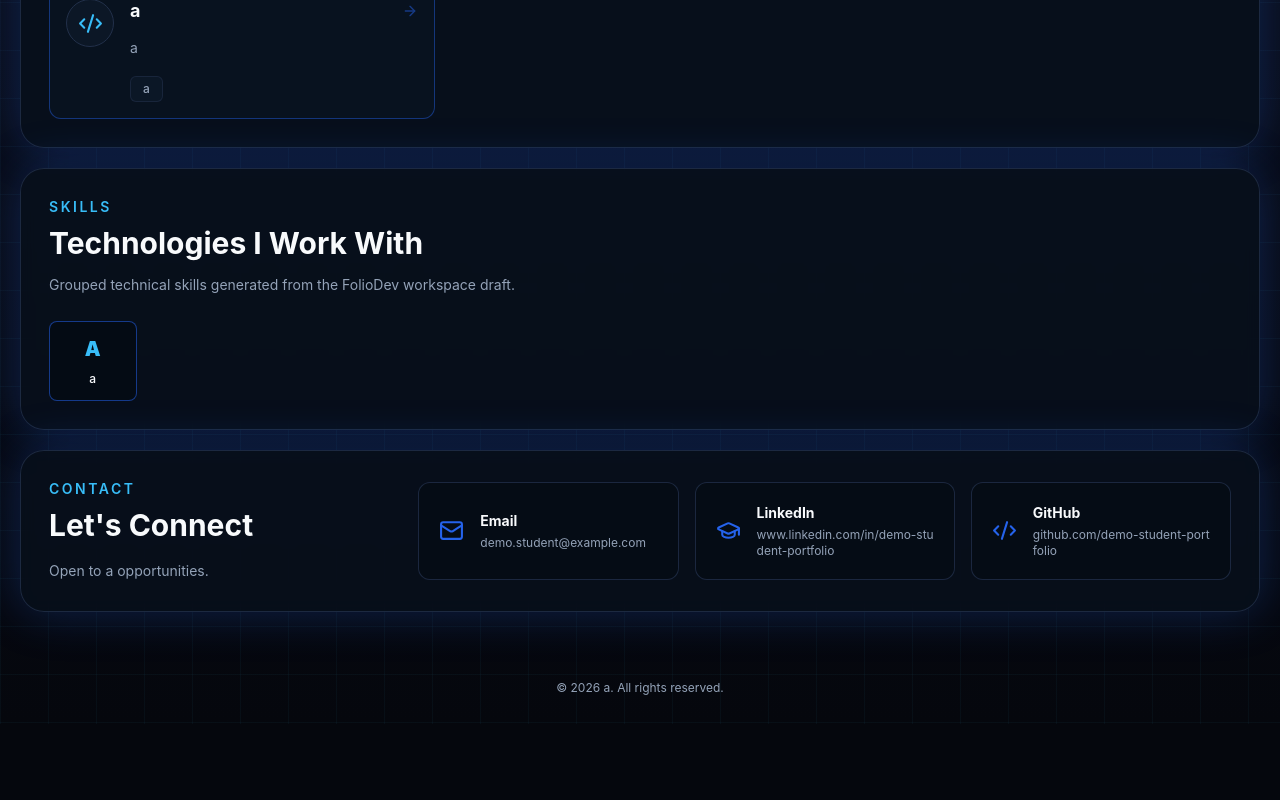
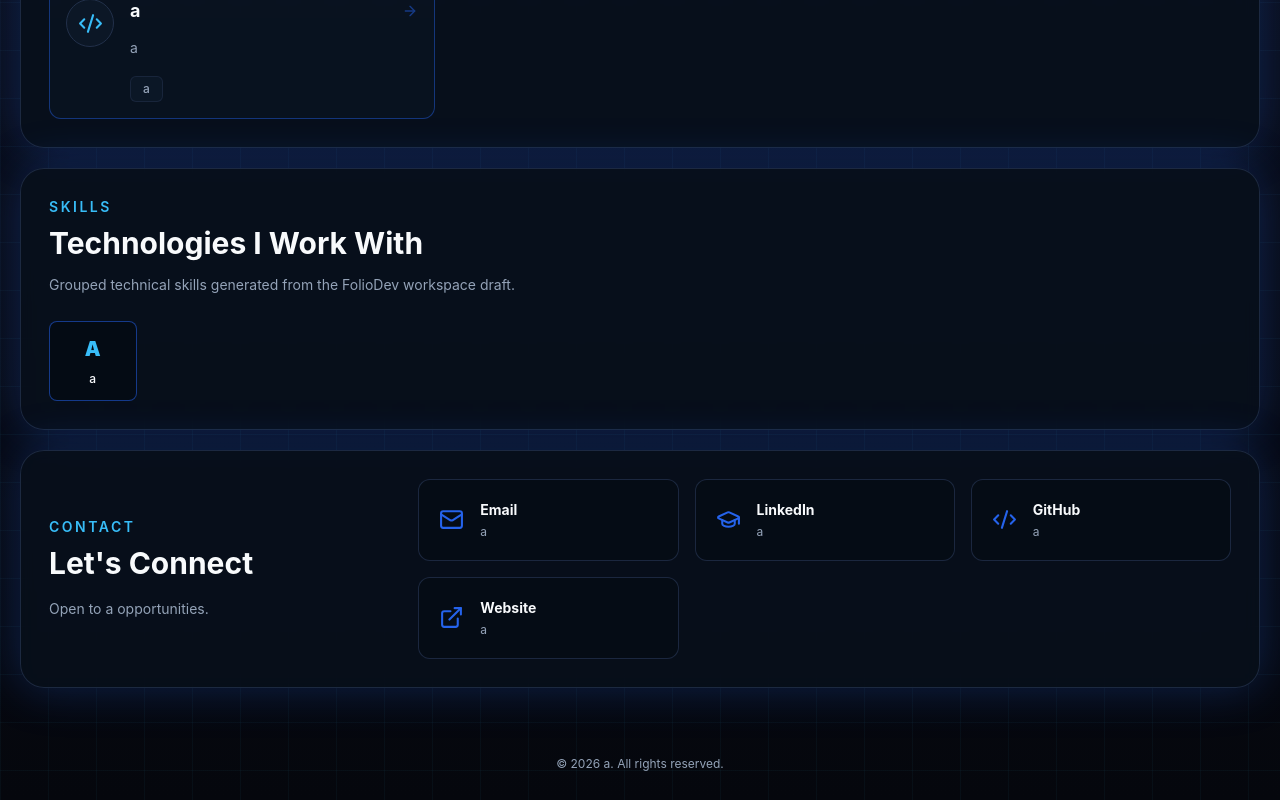
Before and after one commit to Manuelgrios/foliodev-proof-jordan-rivera-portfolio, a React (Vite) app: page / in a window 1280 px wide. Shown: the part 1294-2094 px from the top of the page. Before the commit the page ends 2018 px from the top, so only its background shows below. Built offline with nearby package versions, Linux system fonts and the light colour scheme.

Commit message:
Update FolioDev generated portfolio data

```diff
--- a/src/data/socialLinks.ts
+++ b/src/data/socialLinks.ts
@@ -11,24 +11,32 @@ export const socialLinks: SocialLink[] = [
   {
     "key": "email",
     "label": "Email",
-    "value": "demo.student@example.com",
-    "href": "mailto:demo.student@example.com",
+    "value": "a",
+    "href": "mailto:a",
     "iconKey": "mail"
   },
   {
     "key": "linkedin",
     "label": "LinkedIn",
-    "value": "www.linkedin.com/in/demo-student-portfolio",
-    "href": "https://www.linkedin.com/in/demo-student-portfolio",
+    "value": "a",
+    "href": "https://a",
     "iconKey": "linkedin",
     "external": true
   },
   {
     "key": "github",
     "label": "GitHub",
-    "value": "github.com/demo-student-portfolio",
-    "href": "https://github.com/demo-student-portfolio",
+    "value": "a",
+    "href": "https://a",
     "iconKey": "github",
+    "external": true
+  },
+  {
+    "key": "portfolio",
+    "label": "Website",
+    "value": "a",
+    "href": "https://a",
+    "iconKey": "external",
     "external": true
   }
 ];
```
